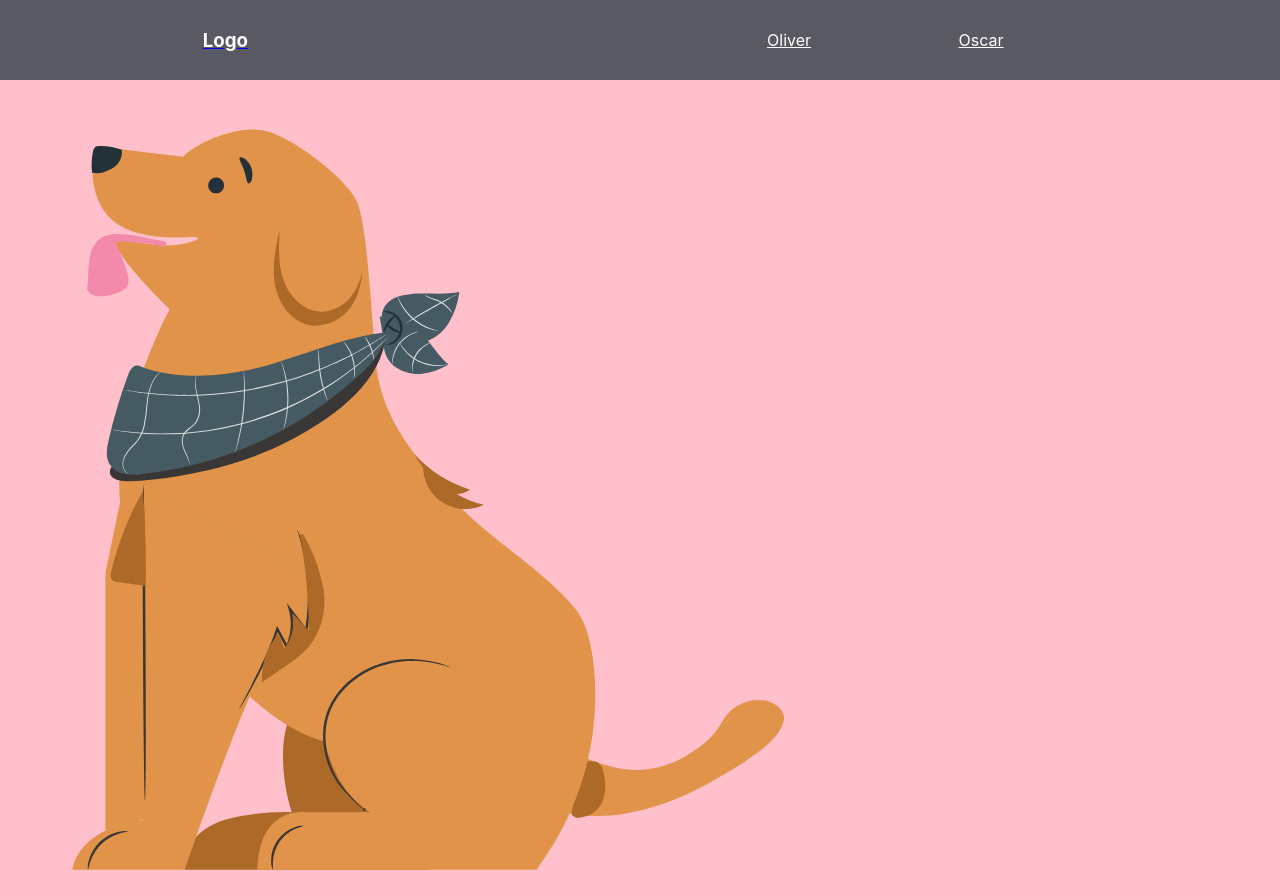
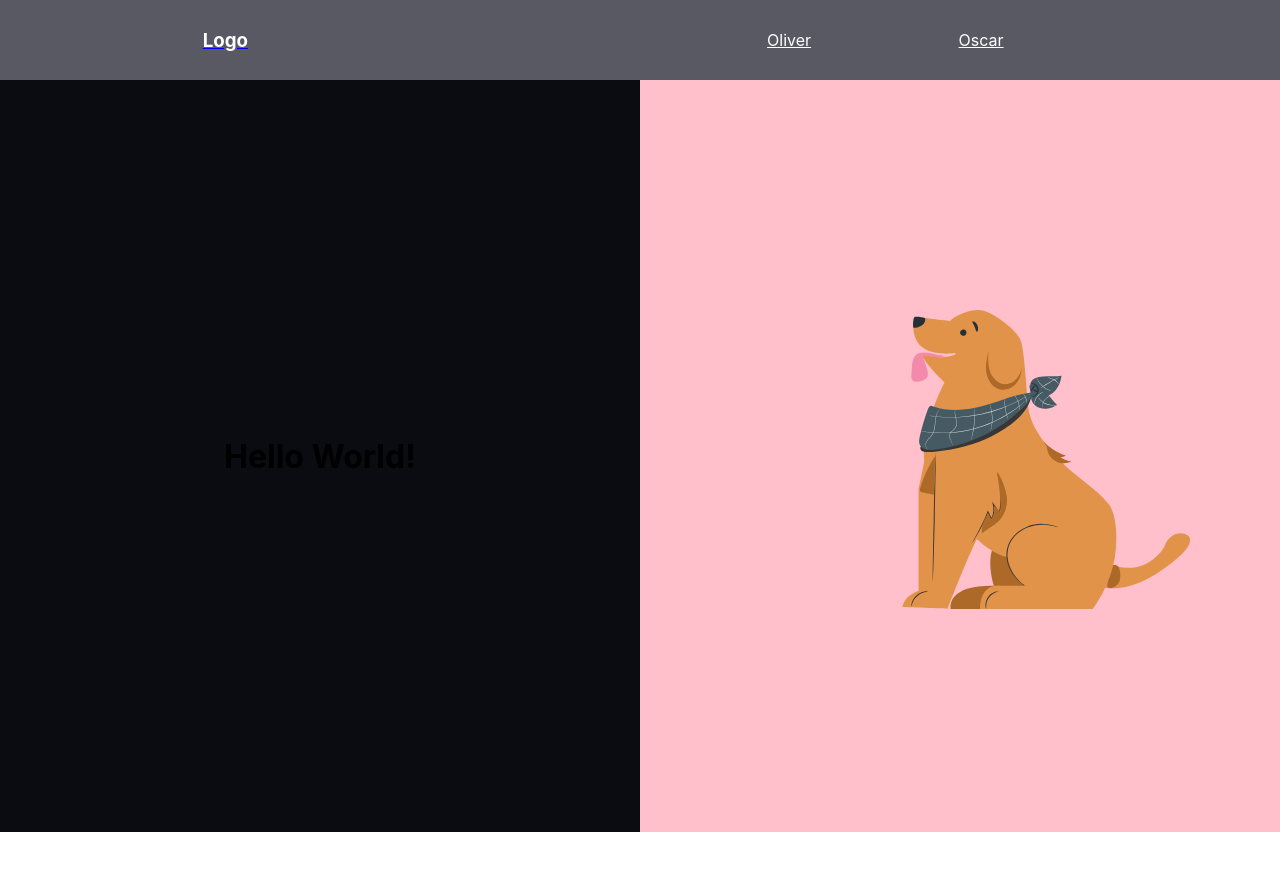
Before and after one commit to vzarate-94/golden-goodbois, a React (Create React App) app: page / in a window 1280 px wide. After the commit the page ends 832 px from the top, so only its background shows below. Built offline with nearby package versions, Linux system fonts and the light colour scheme.

Commit message:
flesh out css for landing page with animation

```diff
--- a/src/App.css
+++ b/src/App.css
@@ -48,3 +48,24 @@ Nav {
   cursor: pointer;
   object-fit: cover;
 }
+
+.landing {
+  display: flex;
+  height: 94vh;
+}
+
+.left-container{
+  width: 50%;
+  display: flex;
+  align-items: center;
+  justify-content: center;
+  background: #0B0B12;
+}
+
+.right-container {
+  width: 50%;
+  display: flex;
+  align-items: center;
+  justify-content: center;
+
+}
--- a/src/components/Landing/Landing.jsx
+++ b/src/components/Landing/Landing.jsx
@@ -1,13 +1,21 @@
 import React from 'react'
-
 import golden from '../../assets/animation/golden.json'
 import Animation from '../misc/Animation'
+import '../../App.css'
 
 function Landing() {
   return (
-    <>
-    <Animation animData={golden}></Animation>
-    </>
+
+    <div className='landing'>
+        <div className='left-container'>
+          <h1>Hello World!</h1>
+        </div>
+
+        <div className='right-container'>
+          <Animation animData={golden}></Animation>
+        </div>
+      </div>
+
   )
 }
 
--- a/src/components/misc/Animation.jsx
+++ b/src/components/misc/Animation.jsx
@@ -10,7 +10,7 @@ const Animation = (props) => {
                 animationData={props.animData}
                 play
                 speed={1}
-                style={{ width: '65%', height: '65%' }}
+                style={{ width: '200%', height: '200%' }}
             />
         </div>
     )
```
